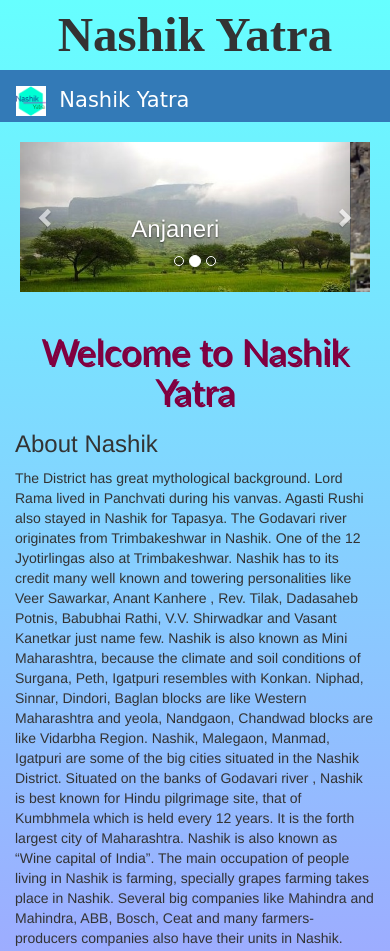
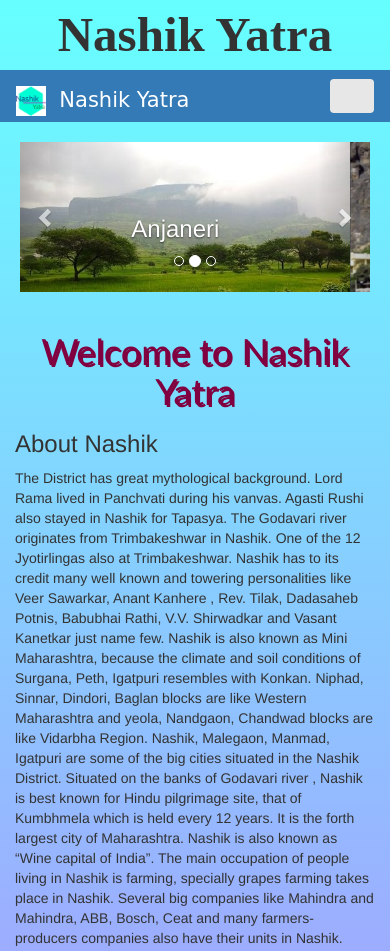
Before and after one commit to jadhavpooja2121/nashik-yatra, a plain HTML site: page index.html in a window 390 px wide. Shown: the top 951 px of the page. Drawn offline with nearby package versions, Linux system fonts and the light colour scheme.

Commit message:
Update index.html

```diff
--- a/index.html
+++ b/index.html
@@ -71,7 +71,7 @@ text-shadow:2px 2px
 <nav class="navbar navbar-dark bg-primary">
 <div class="container-fluid">
     <div class="navbar-header">
-	<button type="button" class="navbar-toggle collapsed btn-light" data-toggle="collapse" data-target="#mynav1" aria-expanded="false">
+	<button type="button" class="navbar-toggle collapsed" data-toggle="collapse" data-target="#mynav1" style="background-color: #e7e7e7"; aria-expanded="false">
 				<span class="sr-only">Toggle navigation</span>
 				<span class="icon-bar"></span>
 				<span class="icon-bar"></span>
```
